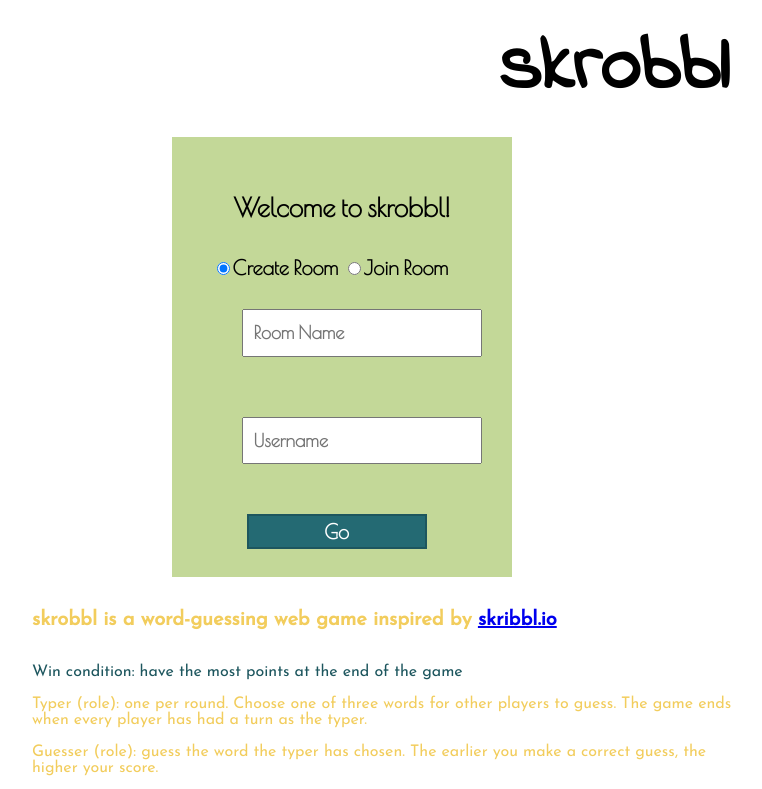
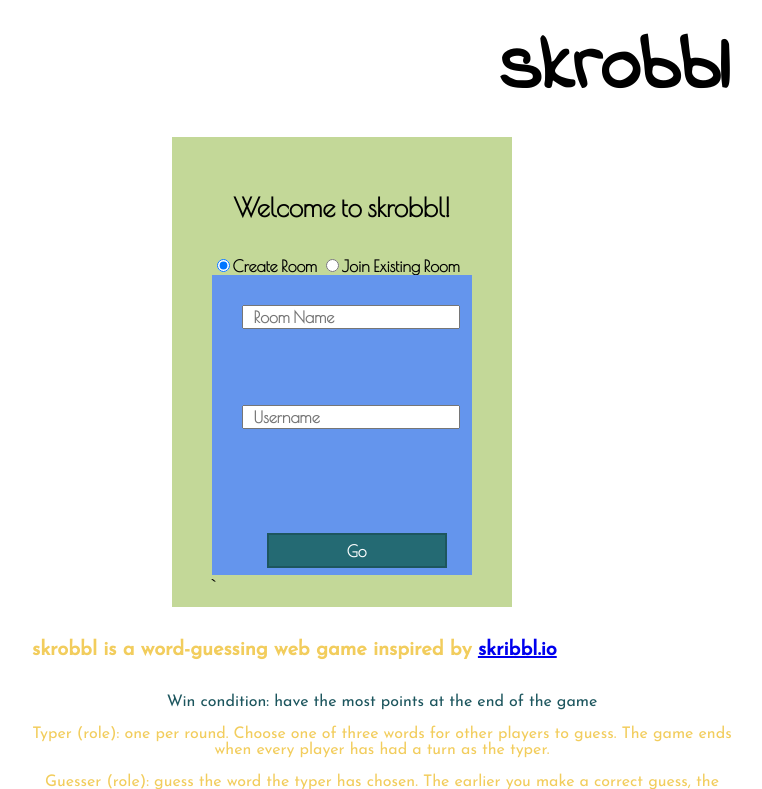
Before and after one commit to ShiLGit/skrobbl, a website: page public/index.html in a window 1280 px wide. Both pictures are taken after a click on the radio button 249 px from the left and 268 px from the top of the page. Shown: the top 789 px of the page, without its empty margins (26-788 px from the left). Drawn offline with nearby package versions, Linux system fonts and the light colour scheme; no server answers.

```diff
--- a/public/css/index.css
+++ b/public/css/index.css
@@ -12,7 +12,7 @@
 
   background-color: #C3D898;
   padding: 20px;
-  height: 400px;
+  height: 430px;
   width: 300px;
 
   margin-left: 15%;
@@ -22,8 +22,10 @@
 }
 form{
   font-family: Poiret One;
-  font-size: 20px;
+  font-size: 16px;
   font-weight: bold;
+
+  position: relative;
 }
 h4{
   font-size: 26px;
@@ -31,7 +33,7 @@
 }
 input{
   font-family: Poiret One;
-  font-size: 18px;
+  font-size: 16px;
   font-weight: bold;
 }
 [type^="text"]{
@@ -45,18 +47,34 @@
   margin: 0px 30px 5px 55px;
 
   font-family: Poiret One;
-  font-size: 20px;
+  font-size: 16px;
   font-weight: bolder;
   color: white;
 
   background-color: #246A73;
   border: 2px solid #1D565E;
   transition: 0.3s;
+
+  position: absolute;
+  bottom: 20px;
 }
 button:hover{
   height: 40px;
   width: 190px;
   background-color: #1D565E;
+}
+
+#join-option-display{
+  background-color: cornflowerblue;
+  height: 300px;
+  position: relative;
+  display: grid;
+  grid-template-rows: 50px 50px 50px 50px 50px 50px;
+}
+p{
+  grid-row-start: 2;
+  grid-row-end:3;
+  text-align: center;
 }
 
 /*info*/
--- a/public/index.html
+++ b/public/index.html
@@ -12,13 +12,12 @@
   <form class = "initial-form" action = "/game.html" id = "join-form">
     <h4>Welcome to skrobbl!</h4>
     <input type = "radio" id = "create" name = "join-option" required = "true" value = "create">Create Room</input>
-    <input type = "radio" id = "join" name = "join-option" required = "true" value = "join">Join Room</input><br/>
-    <input type = "text" id = "room-name" placeholder="Room Name" autocomplete = "false" required = "true" name = "room-name"/><br/>
-    <input type = "text" id = "username" placeholder="Username" autocomplete = "false" required = "true" name = "username"/><br/>
-
+    <input type = "radio" id = "join" name = "join-option" required = "true" value = "join">Join Existing Room</input><br/>
+    <div id = "join-option-display">
+    </div>
+    <button type = "button" id = "go-button">Go</button>`
   </form>
 
-  <button type = "button" id = "go-button">Go</button>
   </div>
 
   <div id = "info">
--- a/public/js/indexclient.js
+++ b/public/js/indexclient.js
@@ -1,13 +1,37 @@
-const $roomname = document.getElementById('room-name')
-const $username = document.getElementById('username')
 const $send = document.getElementById('go-button')
 const $form = document.getElementById('join-form')
-
+const $joinDisplay = document.getElementById('join-option-display')
 //NOTE: THIS PAGE PURELY ERRORCHECKS PLAYER INPUT. GAME.JS IS IN CHARGE OF ADDING TO THE PLAYER ARRAY, ETC.
 
 const socket = io()
 
+document.getElementById('create').onclick = ()=>{
+  $joinDisplay.innerHTML =
+  `<input type = "text" id = "room-name" placeholder="Room Name" autocomplete = "false" required = "true" name = "room-name"/><br/>
+  <input type = "text" id = "username" placeholder="Username" autocomplete = "false" required = "true" name = "username"/><br/>`
+}
+
+document.getElementById('join').onclick = ()=>{
+  socket.emit('request-active-rooms', (rooms)=>{
+    console.log(rooms)
+
+    if(rooms.length === 0){
+      $joinDisplay.innerHTML = `<p>No active rooms.</p>`
+    }
+    else{
+      let html =''
+      for(let i =0;i <rooms.length; i++){
+        html += `<p>${rooms[i].name}: ${rooms[i].numPlayers}</p></br>`
+      }
+      $joinDisplay.innerHTML = html
+    }
+  })
+}
+
 $send.onclick = ()=>{
+  const $roomname = document.getElementById('room-name')
+  const $username = document.getElementById('username')
+
   const player = {
     roomName: "",
     username: ""
@@ -24,7 +48,7 @@
     return alert('Error: must enter room name.')
   }
 
-  //check for invalid names(i.e BAD CHARACTERS)
+  //check for invalid names(i.e BAD CHARACTERS THATLL MESS UP QS PARSING)
   if($roomname.value.indexOf('=') !== -1 ||$roomname.value.indexOf('&') !==-1){
     return alert('Error: room name contains illegal characters. (= and/or &)')
   }
```
Also changed, not shown: public/game.html (+4 -4 lines), public/js/game.js (+6 -12 lines), src/index.js (+6 -3 lines), src/utils/gameplay.js (+11 -1 lines).
